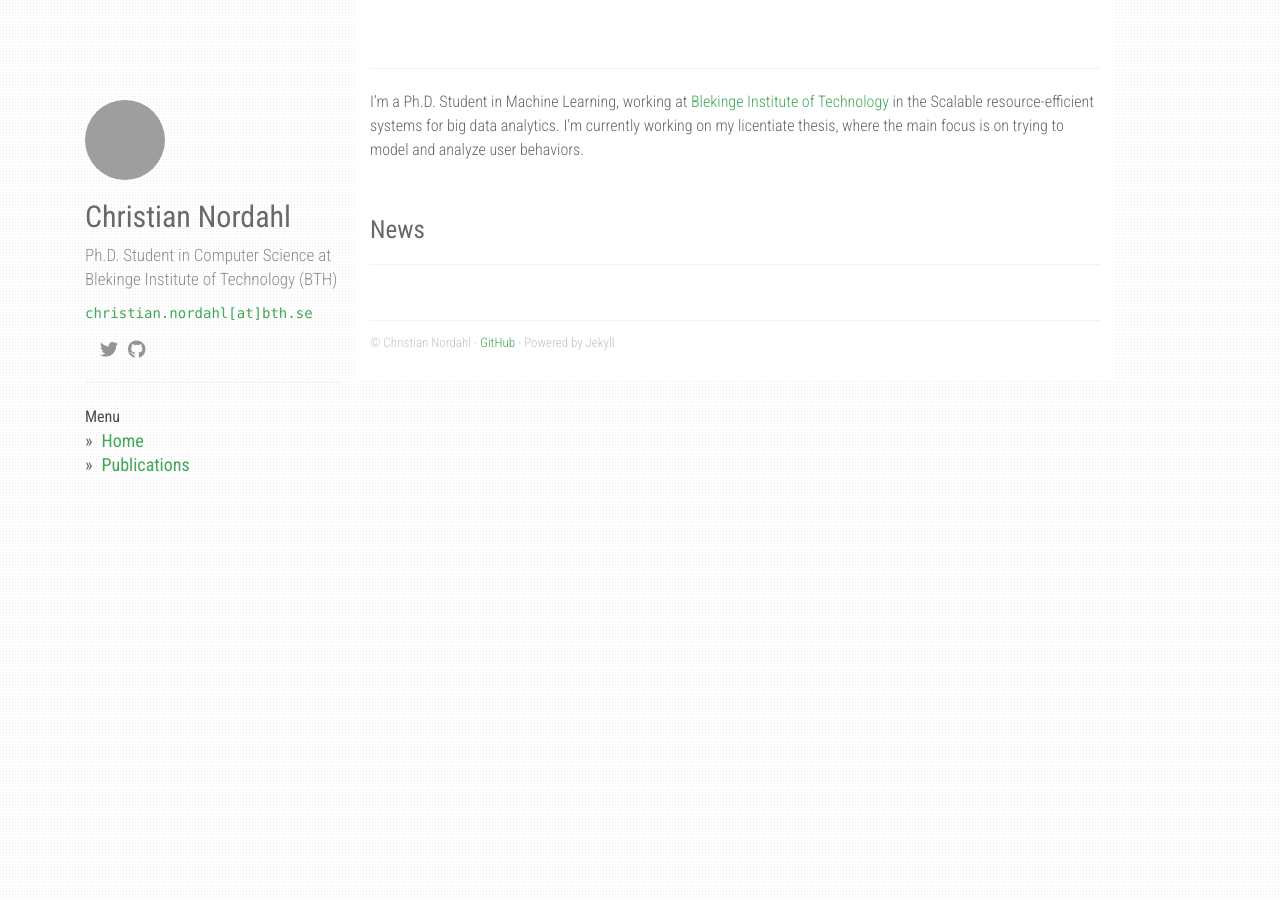
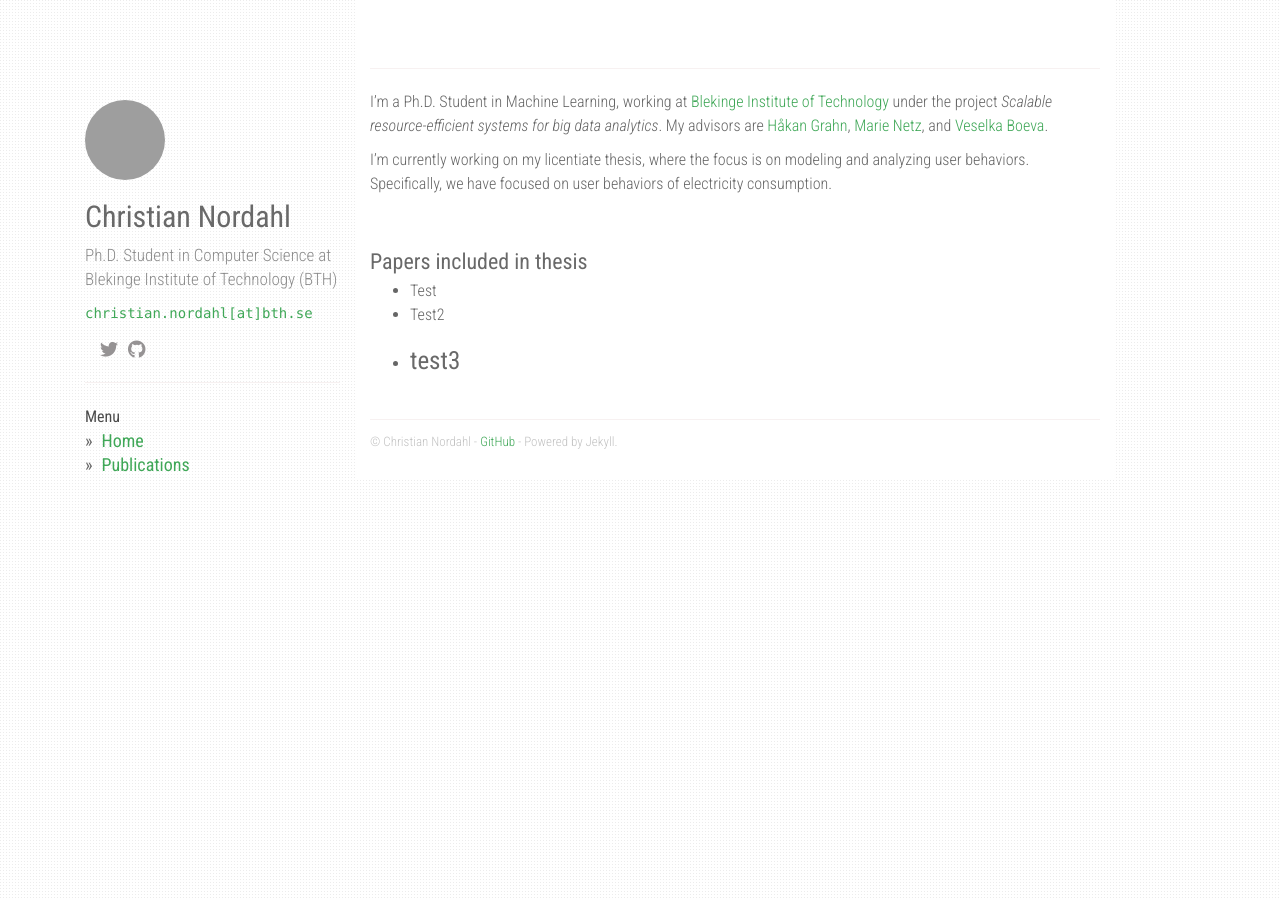
Before and after one commit to christiannordahl/christiannordahl.github.io, a Jekyll site: the page built from index.md, in a window 1280 px wide. Built offline with Jekyll 4.4.1, drawn with Linux system fonts in a browser that asks for light colours; nearby versions of some CDN libraries; a style sheet for code colours, icons or effects is not loaded; grey boxes are pictures that could not be loaded.

Commit message:
Started adding text about myself.

```diff
--- a/index.md
+++ b/index.md
@@ -7,12 +7,18 @@ permalink: /
 
 ---
 
-I'm a Ph.D. Student in Machine Learning, working at [Blekinge Institute of Technology](https://www.bth.se) in the Scalable resource-efficient systems for big data analytics. I'm currently working on my licentiate thesis, where the main focus is on trying to model and analyze user behaviors.
+I'm a Ph.D. Student in Machine Learning, working at [Blekinge Institute of Technology](https://www.bth.se) under the project *Scalable resource-efficient systems for big data analytics*. My advisors are [Håkan Grahn](https://www.bth.se/eng/staff/hakan-grahn-hgr/), [Marie Netz](), and [Veselka Boeva](https://www.bth.se/staff/veselka-boeva-vbx/).
+
+
+I'm currently working on my licentiate thesis, where the focus is on modeling and analyzing user behaviors. Specifically, we have focused on user behaviors of electricity consumption.
 
 
 <br>
 
-## News
+### Papers included in thesis
+* Test
+* Test2
+* test3
 ---
 
 <br>
```
